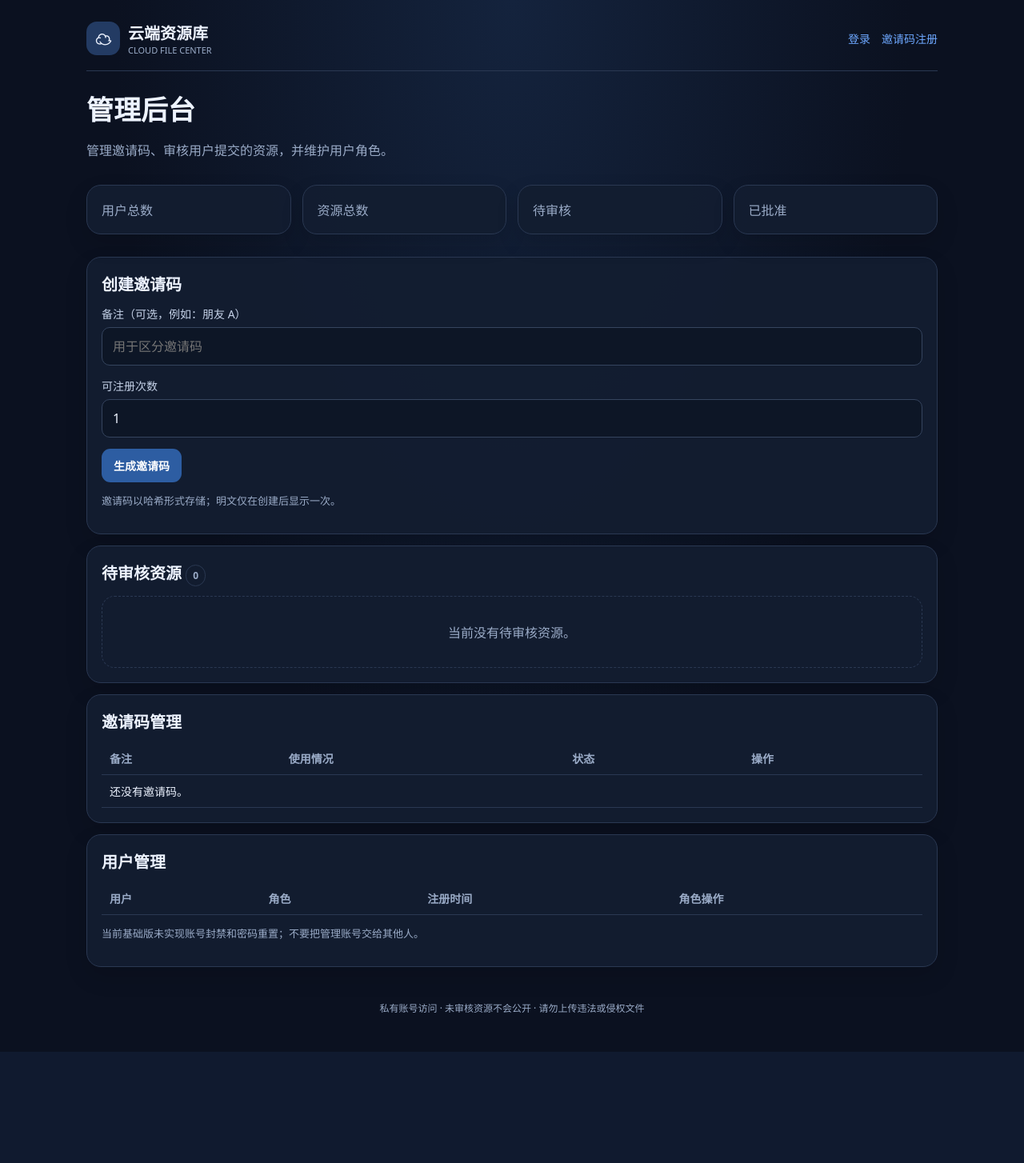
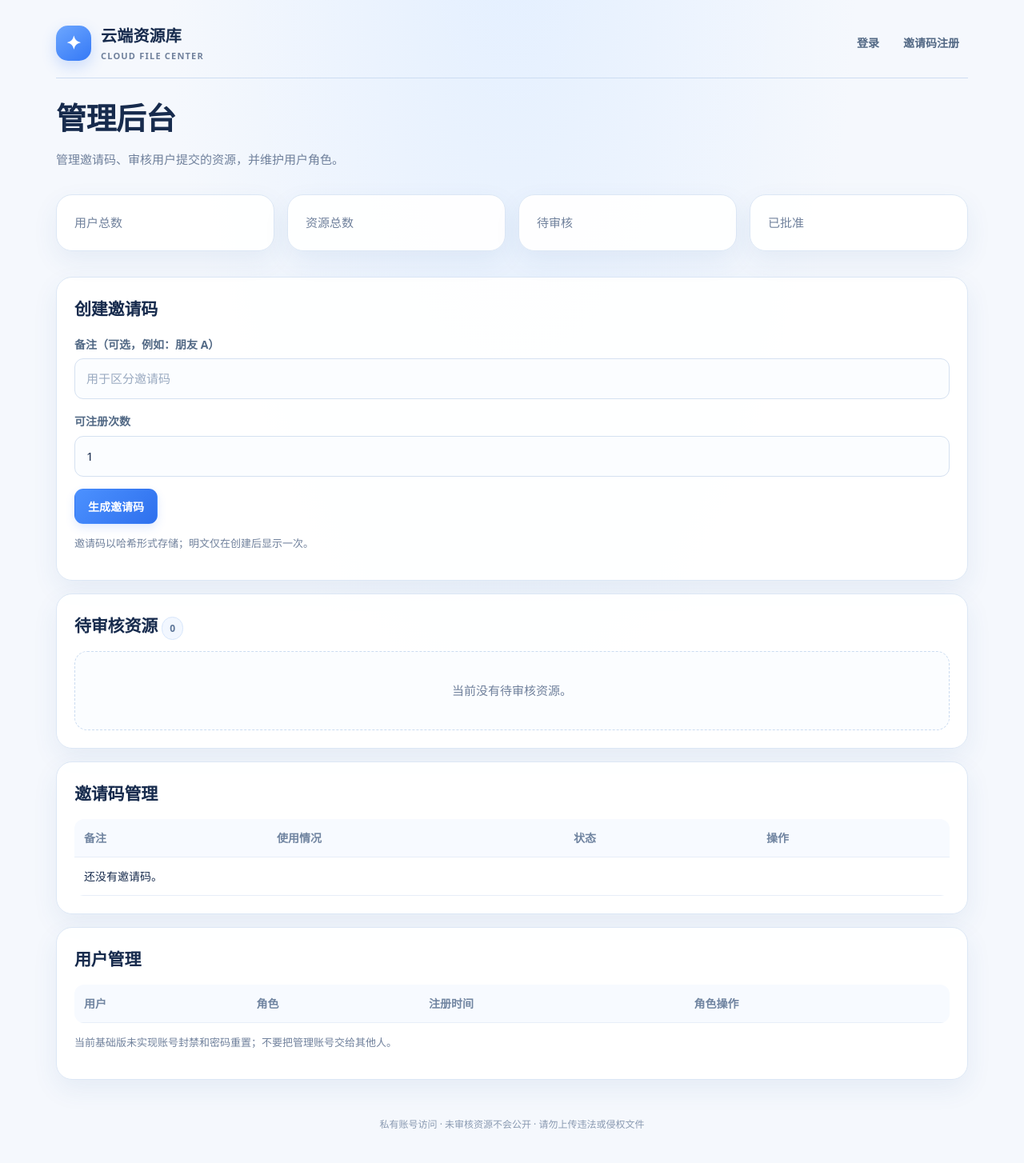
Before and after one commit to likejack759-gif/archive-cloud-platform, a Python web app: template app/templates/admin.html in a window 1280 px wide. Shown: the whole page at 80% size. Before the commit the page ends 1315 px from the top, so only its background shows below. Run offline with Jinja, Linux system fonts and the light colour scheme; the template is opened without the code that fills it, so the values that code supplies are empty.

Commit message:
Redesign base UI with clean white and blue Mihoyo-inspired theme

```diff
--- a/app/templates/base.html
+++ b/app/templates/base.html
@@ -2,27 +2,69 @@
 <html lang="zh-CN">
 <head>
 <meta charset="utf-8"><meta name="viewport" content="width=device-width,initial-scale=1">
-<meta name="theme-color" content="#101827">
+<meta name="theme-color" content="#f5f9ff">
 <title>{% block title %}云端资源库{% endblock %}</title>
 <style>
-:root{color-scheme:dark;--bg:#0b1120;--panel:#131d30;--line:#2a3852;--text:#edf3ff;--muted:#9aabc7;--accent:#6ea8ff;--good:#72d6a2;--bad:#ff9292}
-*{box-sizing:border-box}body{margin:0;background:radial-gradient(ellipse at top,#14233d,var(--bg) 55%);color:var(--text);font:16px system-ui,-apple-system,"Segoe UI",sans-serif;min-height:100vh}
-a{color:var(--accent);text-decoration:none}a:hover{text-decoration:underline}.wrap{width:min(1100px,100%);margin:auto;padding:18px}
-header{display:flex;align-items:center;gap:14px;justify-content:space-between;border-bottom:1px solid var(--line);padding:8px 0 18px;margin-bottom:22px;flex-wrap:wrap}.brand{display:flex;gap:10px;align-items:center;font-weight:800;font-size:20px;color:var(--text)}.logo{display:grid;place-items:center;width:42px;height:42px;background:#233b63;border-radius:13px}
-nav{display:flex;gap:14px;align-items:center;flex-wrap:wrap}nav a{font-size:14px}.muted{color:var(--muted)}.panel{background:rgba(19,29,48,.94);border:1px solid var(--line);border-radius:18px;padding:18px;margin:14px 0;box-shadow:0 12px 28px #0002}
-h1{font-size:clamp(24px,4vw,34px);margin:8px 0}h2{font-size:20px;margin:0 0 12px}p{line-height:1.55}.row{display:flex;gap:12px;align-items:center;flex-wrap:wrap}.between{justify-content:space-between}.grid{display:grid;grid-template-columns:repeat(auto-fill,minmax(220px,1fr));gap:14px}.resource{overflow:hidden;padding:0}.cover{width:100%;aspect-ratio:4/3;object-fit:cover;background:#1b2940;display:block}.resource-body{padding:14px}.resource h3{margin:0 0 7px;overflow-wrap:anywhere}.tag{display:inline-block;border:1px solid var(--line);padding:4px 8px;border-radius:999px;font-size:12px;color:var(--muted)}
-button,.btn{display:inline-flex;align-items:center;justify-content:center;gap:7px;border:0;border-radius:11px;padding:11px 15px;background:#2d5da2;color:white;font-weight:700;cursor:pointer;font-size:14px}button:hover,.btn:hover{filter:brightness(1.12);text-decoration:none}.secondary{background:#26354d}.danger{background:#7f303b}.good{background:#21684e}
-input,textarea,select{width:100%;padding:12px 13px;background:#0d1626;border:1px solid #35445e;border-radius:10px;color:var(--text);font:inherit;margin:6px 0 14px}label{font-size:14px;color:#c5d2e8}textarea{min-height:100px;resize:vertical}form.inline{display:inline-flex;gap:6px;align-items:center;margin:0}form.inline button{padding:8px 10px}.notice{padding:12px;border-radius:10px;background:#193b32;color:#baf2d4;margin:12px 0}.error{background:#4a222a;color:#ffc2c2}.empty{padding:32px;text-align:center;color:var(--muted);border:1px dashed var(--line);border-radius:16px}
-table{width:100%;border-collapse:collapse;font-size:14px}th,td{text-align:left;border-bottom:1px solid var(--line);padding:10px;vertical-align:top}th{color:var(--muted)}.table-wrap{overflow:auto}.small{font-size:13px}.footer{padding:28px 0;color:var(--muted);font-size:12px;text-align:center}
-@media(max-width:560px){.wrap{padding:13px}header{align-items:flex-start}.grid{grid-template-columns:repeat(2,minmax(0,1fr));gap:10px}.resource-body{padding:11px}.resource h3{font-size:15px}.panel{padding:14px}nav{gap:10px}}
+:root{color-scheme:light;--bg:#f5f8fd;--panel:#fff;--line:#dce7f5;--text:#172b4d;--muted:#70819c;--accent:#3478f6;--accent-dark:#225bd0;--good:#16835d;--bad:#c53e52;--soft:#edf4ff;--shadow:0 12px 32px rgba(43,91,158,.08)}
+*{box-sizing:border-box}
+html{scroll-behavior:smooth}
+body{margin:0;background:radial-gradient(ellipse at 50% -10%,#e3efff 0,transparent 48%),var(--bg);color:var(--text);font:15px/1.65 system-ui,-apple-system,BlinkMacSystemFont,"Segoe UI","PingFang SC","Microsoft YaHei",sans-serif;min-height:100vh}
+a{color:var(--accent);text-decoration:none}a:hover{color:var(--accent-dark);text-decoration:none}
+.wrap{width:min(1180px,100%);margin:auto;padding:20px}
+header{display:flex;align-items:center;gap:18px;justify-content:space-between;border-bottom:1px solid rgba(202,219,241,.9);padding:8px 0 18px;margin-bottom:26px;flex-wrap:wrap}
+.brand{display:flex;gap:12px;align-items:center;font-weight:850;font-size:20px;color:var(--text);letter-spacing:.2px}
+.logo{display:grid;place-items:center;width:44px;height:44px;background:linear-gradient(145deg,#6da7ff,#3478f6);color:white;border-radius:15px;box-shadow:0 7px 18px rgba(52,120,246,.22);font-size:23px}
+nav{display:flex;gap:8px;align-items:center;flex-wrap:wrap}
+nav>a{font-size:14px;font-weight:650;color:#536985;padding:8px 11px;border-radius:10px}
+nav>a:hover{background:#eaf2ff;color:var(--accent)}
+.muted{color:var(--muted)}
+.panel{background:rgba(255,255,255,.96);border:1px solid var(--line);border-radius:20px;padding:22px;margin:16px 0;box-shadow:var(--shadow)}
+h1{font-size:clamp(26px,4vw,38px);line-height:1.25;letter-spacing:-.6px;margin:10px 0 12px;font-weight:850}
+h2{font-size:21px;letter-spacing:-.2px;margin:0 0 14px}
+h3{font-size:17px}
+p{line-height:1.7}
+.row{display:flex;gap:12px;align-items:center;flex-wrap:wrap}.between{justify-content:space-between}
+.grid{display:grid;grid-template-columns:repeat(auto-fill,minmax(225px,1fr));gap:16px}
+.resource{overflow:hidden;padding:0;transition:transform .18s ease,box-shadow .18s ease}
+.resource:hover{transform:translateY(-3px);box-shadow:0 16px 36px rgba(43,91,158,.13)}
+.cover{width:100%;aspect-ratio:4/3;object-fit:cover;background:linear-gradient(135deg,#edf4ff,#dceaff);display:block}
+.resource-body{padding:16px}
+.resource h3{margin:0 0 8px;overflow-wrap:anywhere;color:#203b63}
+.tag{display:inline-flex;align-items:center;border:1px solid #d7e6fb;background:#f2f7ff;padding:4px 9px;border-radius:999px;font-size:12px;color:#5d7598;font-weight:650}
+button,.btn{display:inline-flex;align-items:center;justify-content:center;gap:7px;border:1px solid transparent;border-radius:11px;padding:11px 16px;background:linear-gradient(135deg,#4c91ff,#2e70ed);color:white;font-weight:750;cursor:pointer;font-size:14px;box-shadow:0 5px 12px rgba(52,120,246,.15);transition:filter .15s,transform .15s}
+button:hover,.btn:hover{filter:brightness(1.04);transform:translateY(-1px);text-decoration:none;color:white}
+.secondary{background:#f1f6ff;border-color:#dbe7f7;color:#3f608e;box-shadow:none}
+.secondary:hover{color:#245ec5;background:#e8f1ff}
+.danger{background:#c94b5c;box-shadow:none}.good{background:#16835d;box-shadow:none}
+input,textarea,select{width:100%;padding:12px 14px;background:#fbfdff;border:1px solid #d5e1f1;border-radius:11px;color:var(--text);font:inherit;margin:6px 0 15px;outline:none;transition:border-color .15s,box-shadow .15s}
+input:focus,textarea:focus,select:focus{border-color:#78a9ff;box-shadow:0 0 0 3px rgba(52,120,246,.12)}
+input::placeholder,textarea::placeholder{color:#9aaac0}
+label{font-size:14px;color:#526985;font-weight:650}
+textarea{min-height:100px;resize:vertical}
+form.inline{display:inline-flex;gap:6px;align-items:center;margin:0}
+form.inline button{padding:8px 11px}
+.notice{padding:13px 15px;border:1px solid #bfe8d7;border-radius:12px;background:#effbf5;color:#176d50;margin:12px 0}
+.error{border-color:#f1c4cb;background:#fff2f3;color:#a92e43}
+.empty{padding:36px 20px;text-align:center;color:var(--muted);background:#fbfdff;border:1px dashed #cbdcf1;border-radius:16px}
+table{width:100%;border-collapse:collapse;font-size:14px;background:#fff}
+th,td{text-align:left;border-bottom:1px solid #e7eef8;padding:12px;vertical-align:top}
+th{color:#7185a1;background:#f7faff;font-weight:750;white-space:nowrap}
+tbody tr:hover{background:#f9fbff}
+.table-wrap{overflow:auto;border-radius:12px}
+.small{font-size:13px}
+code{background:#eef4ff;color:#315c9f;padding:3px 6px;border-radius:6px}
+.footer{padding:30px 0 18px;color:#8a9ab1;font-size:12px;text-align:center}
+@media(max-width:640px){.wrap{padding:13px}header{align-items:flex-start;margin-bottom:18px}.brand{font-size:18px}nav{gap:3px}nav>a{padding:7px 8px;font-size:13px}.grid{grid-template-columns:repeat(2,minmax(0,1fr));gap:10px}.resource-body{padding:11px}.resource h3{font-size:15px}.panel{padding:15px;border-radius:16px}h2{font-size:19px}.cover{aspect-ratio:3/2}button,.btn{padding:10px 12px}}
+@media(max-width:380px){.grid{grid-template-columns:1fr}.cover{aspect-ratio:16/9}}
+@media(prefers-reduced-motion:reduce){*{scroll-behavior:auto!important;transition:none!important}}
 </style>
 </head><body><div class="wrap">
-<header><a class="brand" href="/"><span class="logo">☁</span><span>云端资源库<small style="display:block;color:var(--muted);font-size:11px;font-weight:500">CLOUD FILE CENTER</small></span></a>
+<header><a class="brand" href="/"><span class="logo">✦</span><span>云端资源库<small style="display:block;color:var(--muted);font-size:11px;font-weight:600;letter-spacing:1.2px">CLOUD FILE CENTER</small></span></a>
 <nav>
 {% if user %}
-<a href="/">资源首页</a><a href="/submit">提交资源</a><a href="/my-resources">我的提交</a>
+<a href="/">资源首页</a><a href="/submit">提交资源</a><a href="/my-resources">个人中心</a>
 {% if user.role == 'admin' %}<a href="/admin">管理后台</a>{% endif %}
-<form class="inline" method="post" action="/logout"><button class="secondary" type="submit">退出</button></form>
+<form class="inline" method="post" action="/logout"><button class="secondary" type="submit">退出登录</button></form>
 {% else %}<a href="/login">登录</a><a href="/register">邀请码注册</a>{% endif %}
 </nav></header>
 {% block content %}{% endblock %}
```
